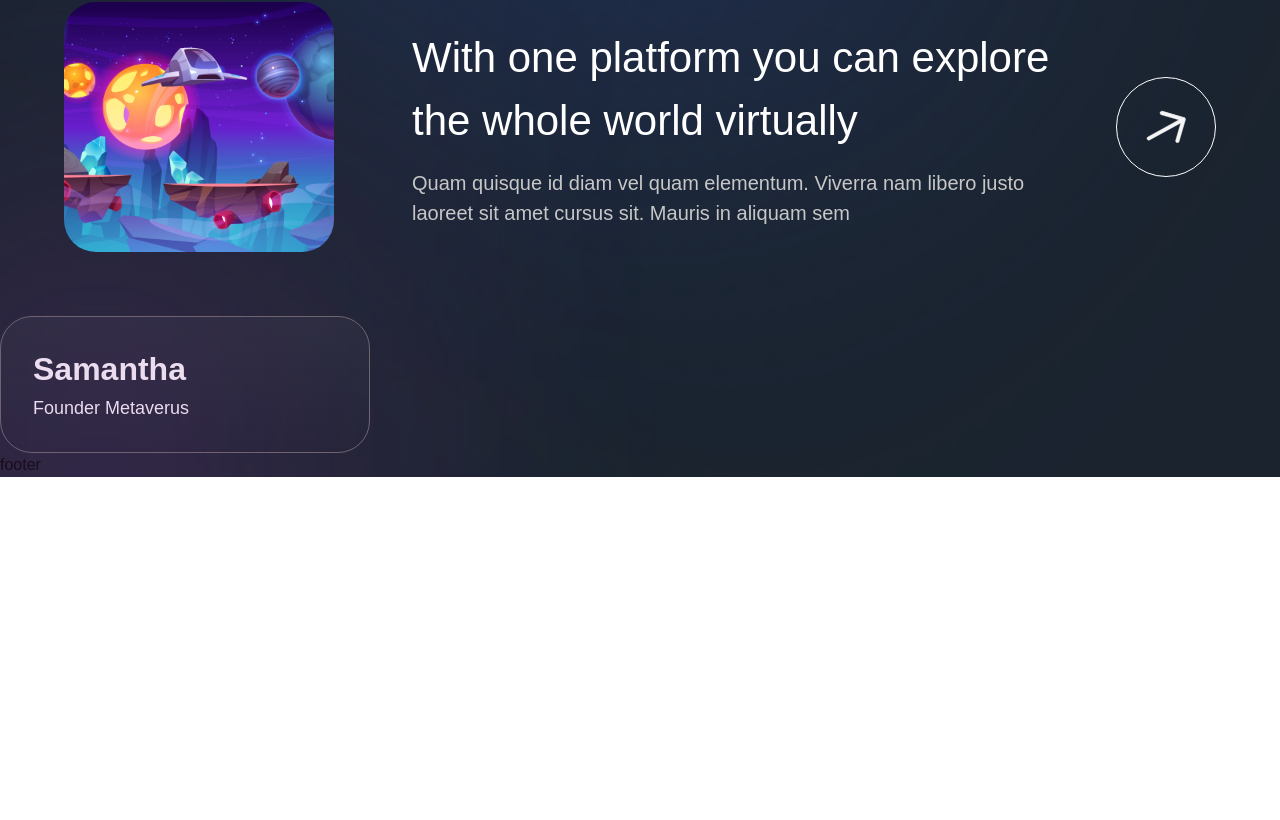
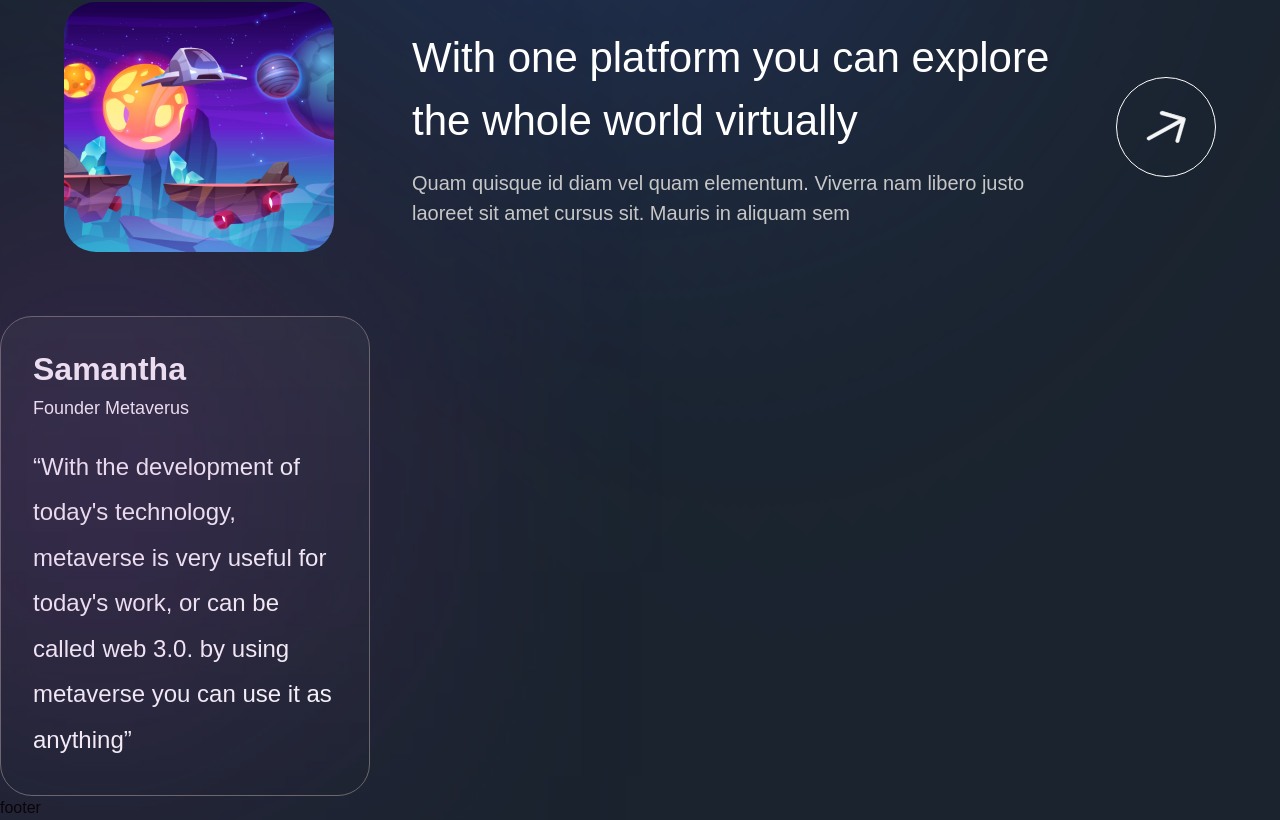
Before and after one commit to pronoia9/metaverse-madness, a Next.js app: page / in a window 1280 px wide. Shown: the part 5920-6740 px from the top of the page. Before the commit the page ends 6397 px from the top, so only its background shows below. Built offline with nearby package versions, Linux system fonts and the light colour scheme.

Commit message:
add content/text

```diff
--- a/sections/Feedback.jsx
+++ b/sections/Feedback.jsx
@@ -25,6 +25,10 @@ const Feedback = () => (
           Founder Metaverus
         </p>
       </div>
+      <p className='mt-[24px] font-normal sm:text-[24px] text-[18px] sm:leading-[45.6px] leading-[39.6px] text-white'>
+        “With the development of today's technology, metaverse is very useful for today's work, or can be called web
+        3.0. by using metaverse you can use it as anything”
+      </p>
     </motion.div>
   </motion.div>
 );
```
